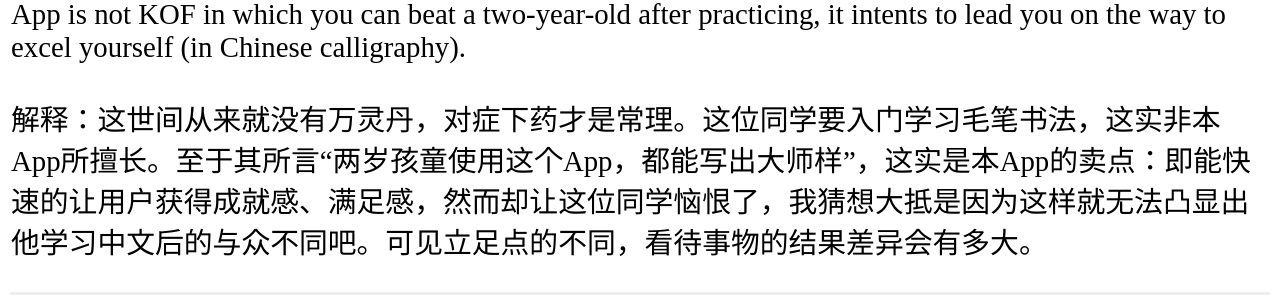
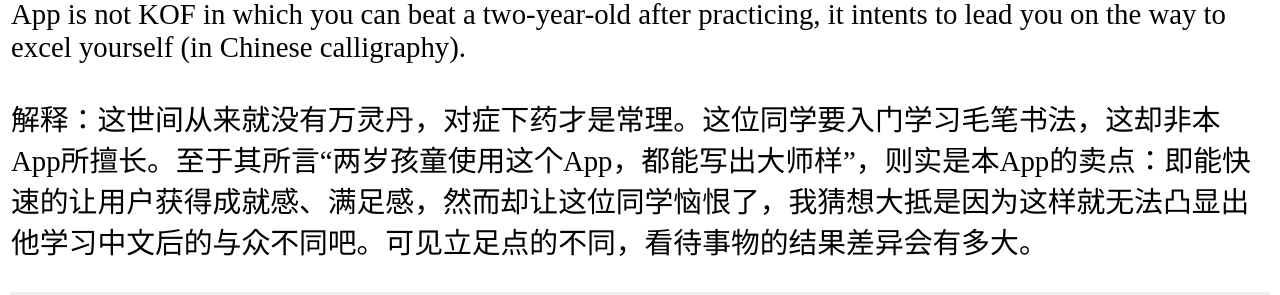
Before and after one commit to shengzhe/livecalligraphy, a Jekyll site: the page built from _posts/2012-08-31-LiveCalligraphyQA.html, in a window 1280 px wide and 900 px high, scrolled down 5150 px. Shown: the part 156-451 px from the top of the window. Built offline with Jekyll 4.4.1, drawn with Linux system fonts in a browser that asks for light colours; Markdown is read by kramdown in place of the engine named in the settings.

Commit message:
Update 2012-08-31-LiveCalligraphyQA.html

```diff
--- a/_posts/2012-08-31-LiveCalligraphyQA.html
+++ b/_posts/2012-08-31-LiveCalligraphyQA.html
@@ -126,7 +126,7 @@ Q13：(This is a nick-name)I would like to actually learn calligraphy. No matter
   </p> </th> </tr>
   <tr> <td> <p>
 A13：I'm afraid this is NOT the right App you are looking for. This app does NOT intent to teach Chinese calligraphy, not even teach you to write Chinese calligraphy, but help/guide you to write "beautiful" and "elegant" Chinese calligraphy (in mastering the structure of the glyphs only, in current version). And, this App is not KOF in which you can beat a two-year-old after practicing, it intents to lead you on the way to excel yourself (in Chinese calligraphy).</br></br>
-解释：这世间从来就没有万灵丹，对症下药才是常理。这位同学要入门学习毛笔书法，这实非本App所擅长。至于其所言“两岁孩童使用这个App，都能写出大师样”，这实是本App的卖点：即能快速的让用户获得成就感、满足感，然而却让这位同学恼恨了，我猜想大抵是因为这样就无法凸显出他学习中文后的与众不同吧。可见立足点的不同，看待事物的结果差异会有多大。
+解释：这世间从来就没有万灵丹，对症下药才是常理。这位同学要入门学习毛笔书法，这却非本App所擅长。至于其所言“两岁孩童使用这个App，都能写出大师样”，则实是本App的卖点：即能快速的让用户获得成就感、满足感，然而却让这位同学恼恨了，我猜想大抵是因为这样就无法凸显出他学习中文后的与众不同吧。可见立足点的不同，看待事物的结果差异会有多大。
   </p> </td> </tr>
 
   <tr align="left" bgcolor="#EEEEEE"> <th> <p>
```
